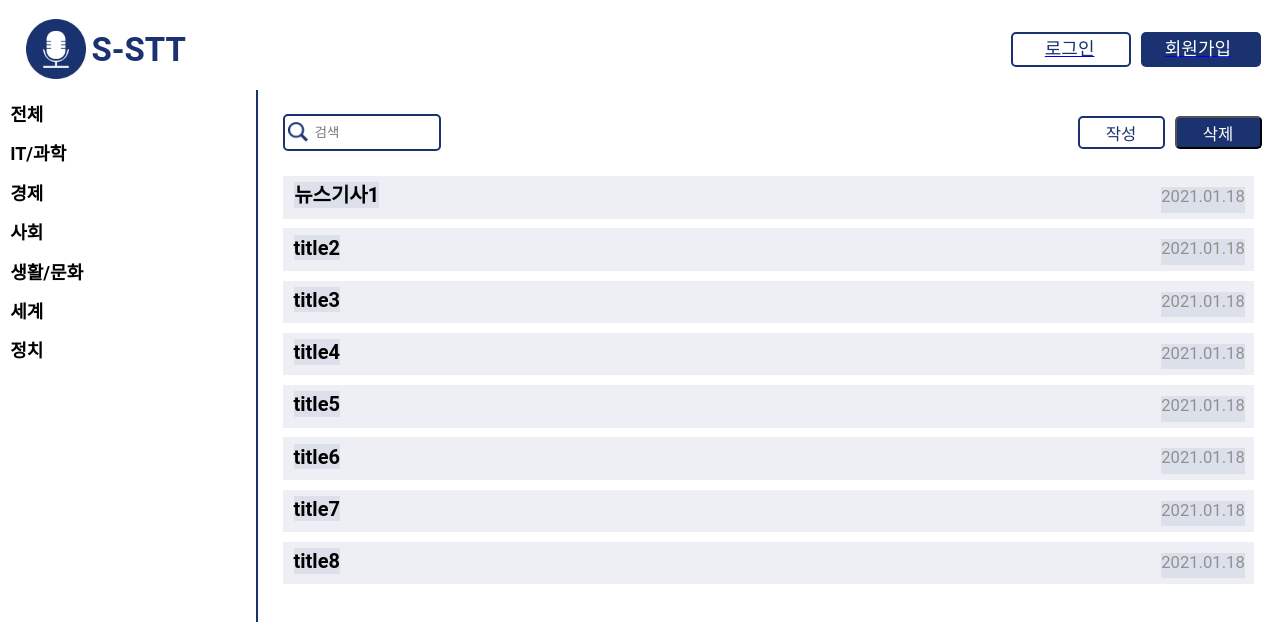
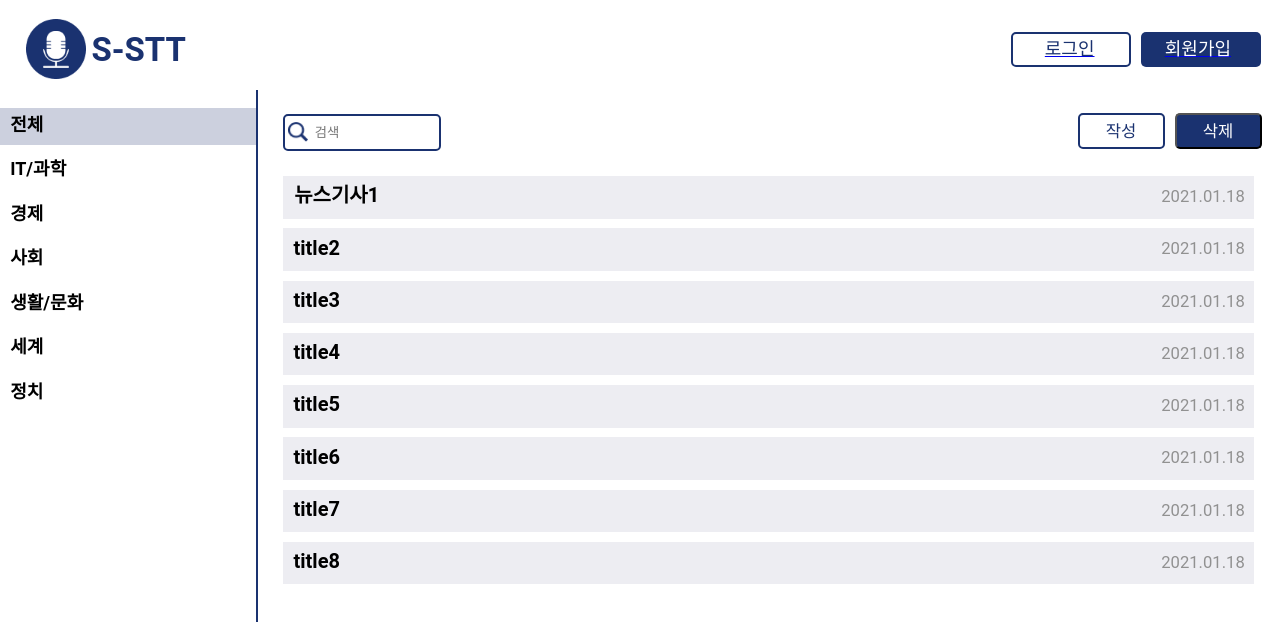
Before and after one commit to WebProject-STT/Front-end, a React (Create React App) app: page /postList in a window 1280 px wide. Shown: the top 622 px of the page. Built offline with nearby package versions, Linux system fonts and the light colour scheme; the HTML template or start-up script is replaced by a standard one.

Commit message:
리팩토링: 카테고리 클릭시 스타일 변경되도록 수정

```diff
--- a/src/components/Category.js
+++ b/src/components/Category.js
@@ -2,23 +2,26 @@ import React from 'react';
 import classNames from 'classnames';
 import '../styles/Category.scss';
 import '../styles/Text.scss';
-import { useCategoryDispatch } from '../contexts/CategoryContext';
+import { useCategoryState, useCategoryDispatch } from '../contexts/CategoryContext';
 
-function Category({ category }) {
+function Category({ categoryName }) {
+	const { category } = useCategoryState();
 	const categoryDispatch = useCategoryDispatch();
+	const blueGray = '#ccd0de';
 
-	const selectCategory = (category) => {
-		categoryDispatch({ type: 'SET_CATEGORY', value: category });
+	const selectCategory = (categoryName) => {
+		categoryDispatch({ type: 'SET_CATEGORY', value: categoryName });
 	};
 
 	return (
 		<div
 			className="category"
 			onClick={() => {
-				selectCategory(category);
+				selectCategory(categoryName);
 			}}
+			style={{ background: category === categoryName ? blueGray : 'white' }}
 		>
-			<span className={classNames('text', 'black', 'category')}>{category}</span>
+			<span className={classNames('text', 'black', 'category')}>{categoryName}</span>
 		</div>
 	);
 }
--- a/src/components/CategoryList.js
+++ b/src/components/CategoryList.js
@@ -14,8 +14,8 @@ function CategoryList() {
 
 	return (
 		<div className="category-list">
-			{categoryData.map((category, index) => (
-				<Category category={category} key={index} />
+			{categoryData.map((categoryName, index) => (
+				<Category categoryName={categoryName} key={index} />
 			))}
 		</div>
 	);
--- a/src/styles/Button.scss
+++ b/src/styles/Button.scss
@@ -71,9 +71,9 @@ $gray: #919191;
 
 	&.post-list {
 		width: 70%;
-		height: 50%;
+		height: 55%;
 		// left: 62.3%;
-		top: 40%;
+		top: 35%;
 	}
 
 	& + & {
--- a/src/styles/Category.scss
+++ b/src/styles/Category.scss
@@ -8,13 +8,14 @@ $blue: #1a3270;
 }
 
 .category {
-	margin-top: 5%;
+	margin-top: 7%;
+	height: 4.5%;
 
 	&:hover {
 		cursor: pointer;
 	}
 
 	& + & {
-		margin-top: 6%;
+		margin-top: 3%;
 	}
 }
--- a/src/styles/Post.scss
+++ b/src/styles/Post.scss
@@ -1,5 +1,5 @@
 $blue: #1a3270;
-$blueGray: rgba(26, 50, 112, 0.08);
+$blueGray: #ededf2;
 
 .post-list {
 	width: 80%;
--- a/src/styles/Text.scss
+++ b/src/styles/Text.scss
@@ -68,6 +68,7 @@ $red: #ff0000;
 
 	&.category {
 		left: 4%;
+		top: 13%;
 		font-weight: bold;
 		font-size: 18px;
 		line-height: 134.77%;
@@ -75,7 +76,7 @@ $red: #ff0000;
 
 	&.post-list {
 		&.small {
-			top: calc(42% - 19px / 2 + 0.07px);
+			top: 3%;
 			font-size: 1.3vw;
 			line-height: 19px;
 		}
@@ -89,7 +90,6 @@ $red: #ff0000;
 			top: 26%;
 			font-size: 1.3vw;
 			line-height: 19px;
-			// background-color: pink;
 		}
 
 		&.big {
```
Also changed, not shown: 2 other files (tests, documents, lock files or other folders).
